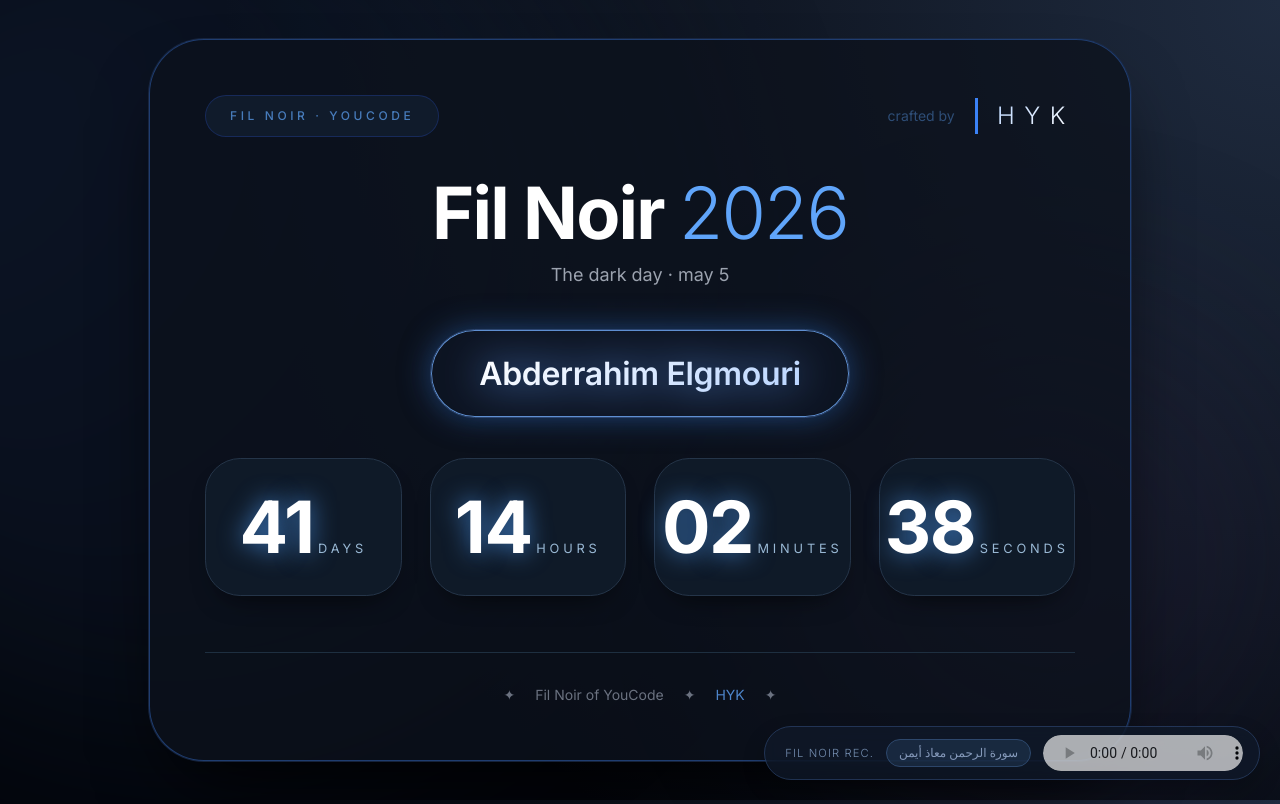
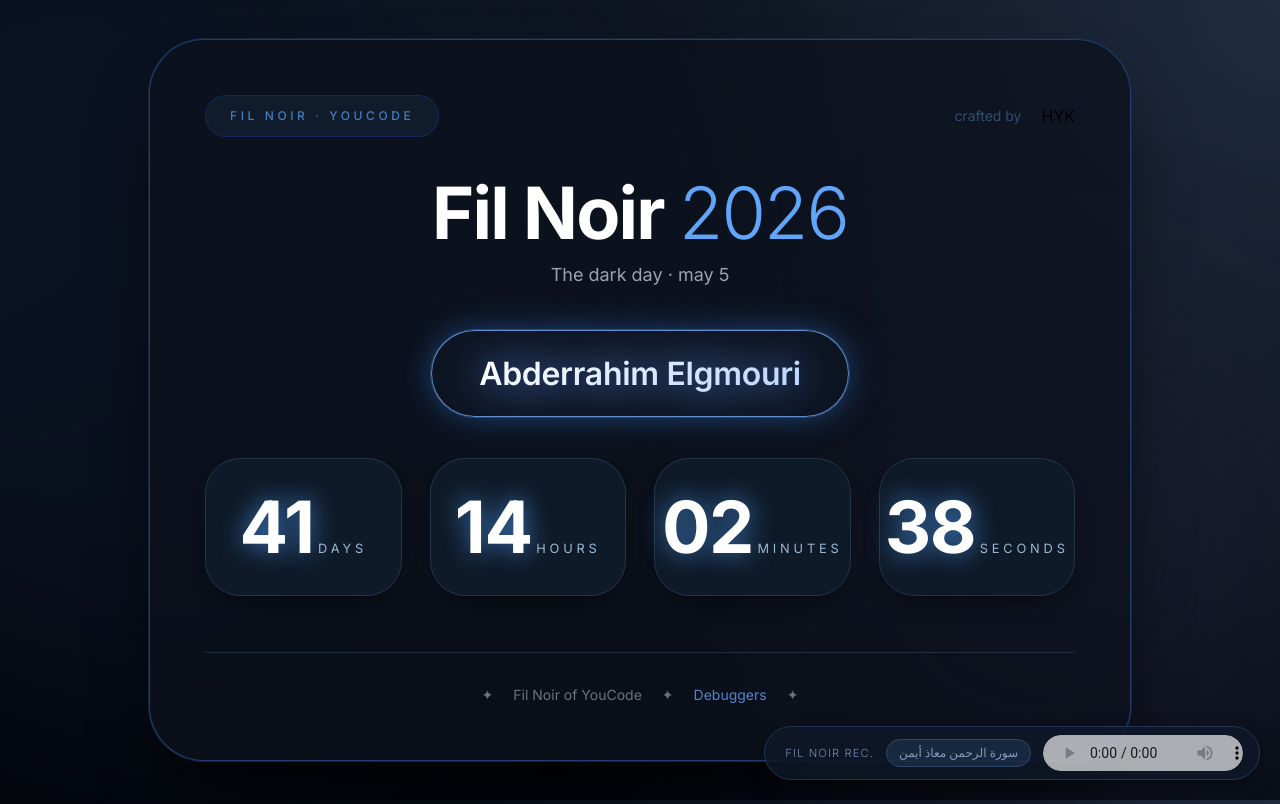
Before and after one commit to yakhlafhoussam/fillrouge, a plain HTML site: page index.html in a window 1280 px wide. Drawn offline with nearby package versions, Linux system fonts and the light colour scheme.

Commit message:
Update HYK signature class to Debuggers

```diff
--- a/index.html
+++ b/index.html
@@ -117,8 +117,8 @@
       .learners-premium { padding: 1rem 1.5rem; }
     }
 
-    /* HYK signature — refined */
-    .hyk-sleek {
+    /*  signature — refined */
+    .-sleek {
       font-weight: 300;
       font-size: 1.5rem;
       letter-spacing: 0.6rem;
@@ -269,7 +269,7 @@
         <span>✦</span>
         <span>Fil Noir of YouCode</span>
         <span>✦</span>
-        <span class="text-blue-400/80">HYK</span>
+        <span class="text-blue-400/80">Debuggers</span>
         <span>✦</span>
       </div>
     </div>
```
